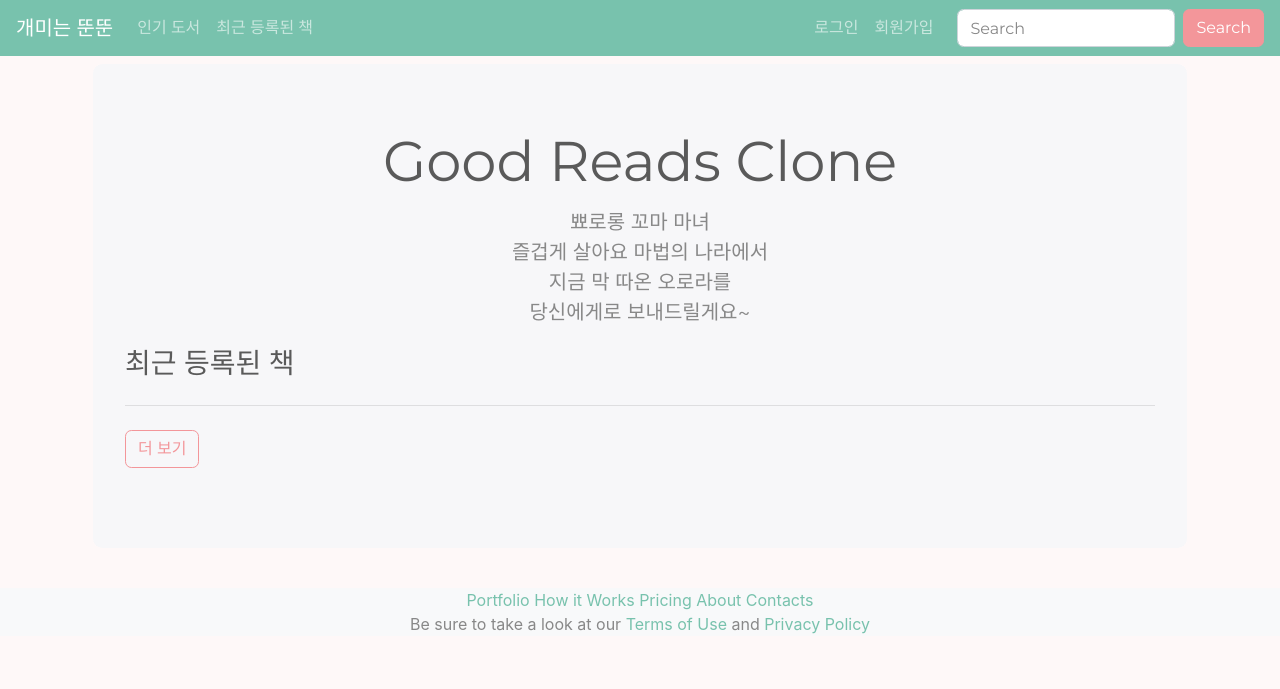
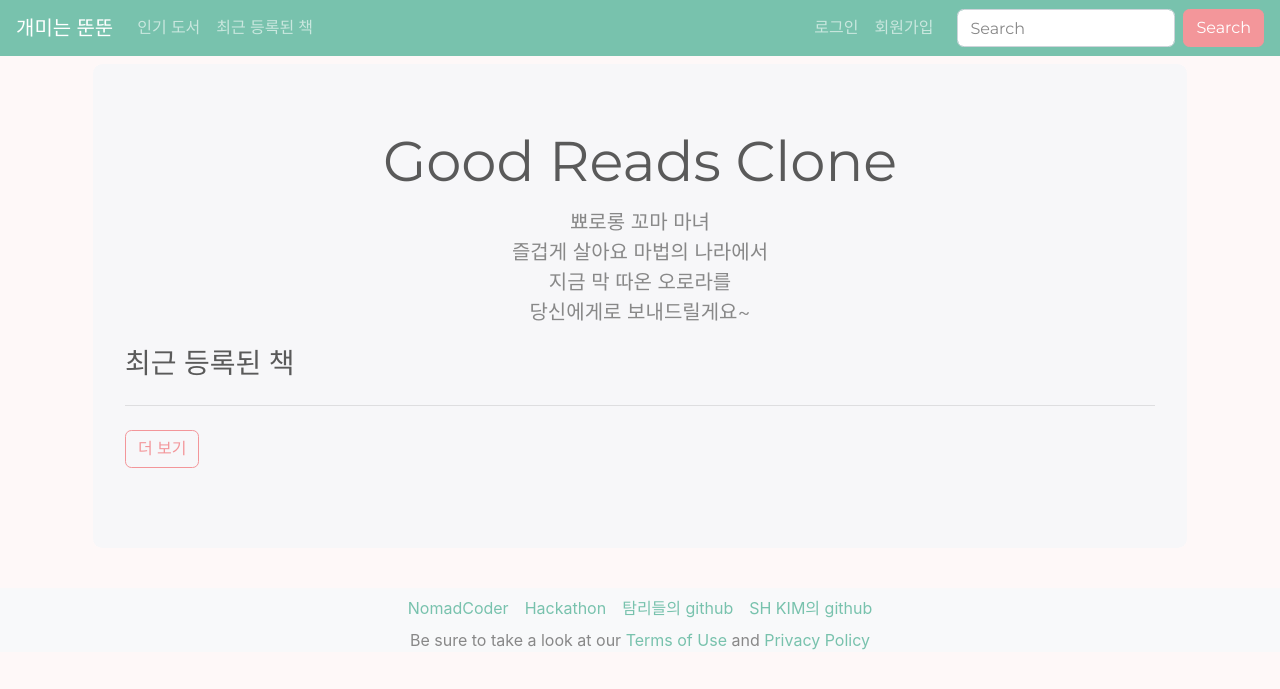
Before and after one commit to feud72/goodreads-server, a Django app: template templates/front/home.html in a window 1280 px wide. Shown: the top 689 px of the page. Run offline with Django 3.2, Linux system fonts and the light colour scheme; the template is opened without the code that fills it, so the values that code supplies are empty; some libraries are stand-ins or nearby versions.

Commit message:
템플릿

```diff
--- a/templates/base.html
+++ b/templates/base.html
@@ -14,7 +14,7 @@
     <!-- jQuery 3.4.1 -->
     <script src="https://code.jquery.com/jquery-3.4.1.min.js"></script>
   </head>
-  <body style="background-color: #F3969A11;">
+  <body style="overflow-y:scroll; background-color: #F3969A11;">
     {% autoescape off %}
     <!-- prettier-ignore -->
     {% include "partials/nav.html" %}
--- a/templates/front/me.html
+++ b/templates/front/me.html
@@ -11,8 +11,7 @@
   </div>
 </div>
 
-<hr class="my-4" />
-<h3 class="mt-3">{{ me.nickname }} 님의 책장</h3>
+<h3 class="mt-5">{{ me.nickname }} 님의 책장</h3>
 <hr class="my-4" />
 
 {% if me.mybook %} {% for item in me.mybook %}
--- a/templates/partials/footer.html
+++ b/templates/partials/footer.html
@@ -3,30 +3,16 @@
 <footer class="pt-70 pb-65 bg-light text-center footer_2">
   <div class="container px-xl-0">
     <div class="row justify-content-center">
-      <div
-        class="col-12 lh-40"
-        data-aos-duration="600"
-        data-aos="fade-down"
-        data-aos-delay="0"
-      >
-        <a href="#" class="link color-main mx-20">Portfolio</a>
-        <a href="#" class="link color-main mx-20">How it Works</a>
-        <a href="#" class="link color-main mx-20">Pricing</a>
-        <a href="#" class="link color-main mx-20">About</a>
-        <a href="#" class="link color-main mx-20">Contacts</a>
-      </div>
-      <div
-        class="mt-20 col-12"
-        data-aos-duration="600"
-        data-aos="fade-down"
-        data-aos-delay="300"
-      >
-        <div class="color-heading text-adaptive">
+        <a href="https://academy.nomadcoders.co/" class="m-2 link color-main mx-20">NomadCoder</a>
+        <a href="http://hackathon.coo.kr/" class="m-2 link color-main mx-20">Hackathon</a>
+        <a href="https://github.com/tomriddle7/goodreads-front" class="m-2 link color-main mx-20">탐리들의 github</a>
+        <a href="https://github.com/feud72/goodreads-server" class="m-2 link color-main mx-20">SH KIM의 github</a>
+
+    </div>
+    <div class="color-heading text-adaptive">
           Be sure to take a look at our
           <a href="#" class="link color-heading">Terms of Use</a> and
           <a href="#" class="link color-heading">Privacy Policy</a>
-        </div>
-      </div>
     </div>
   </div>
 </footer>
```
Also changed, not shown: templates/front/me-edit.html (+6 -3 lines).
